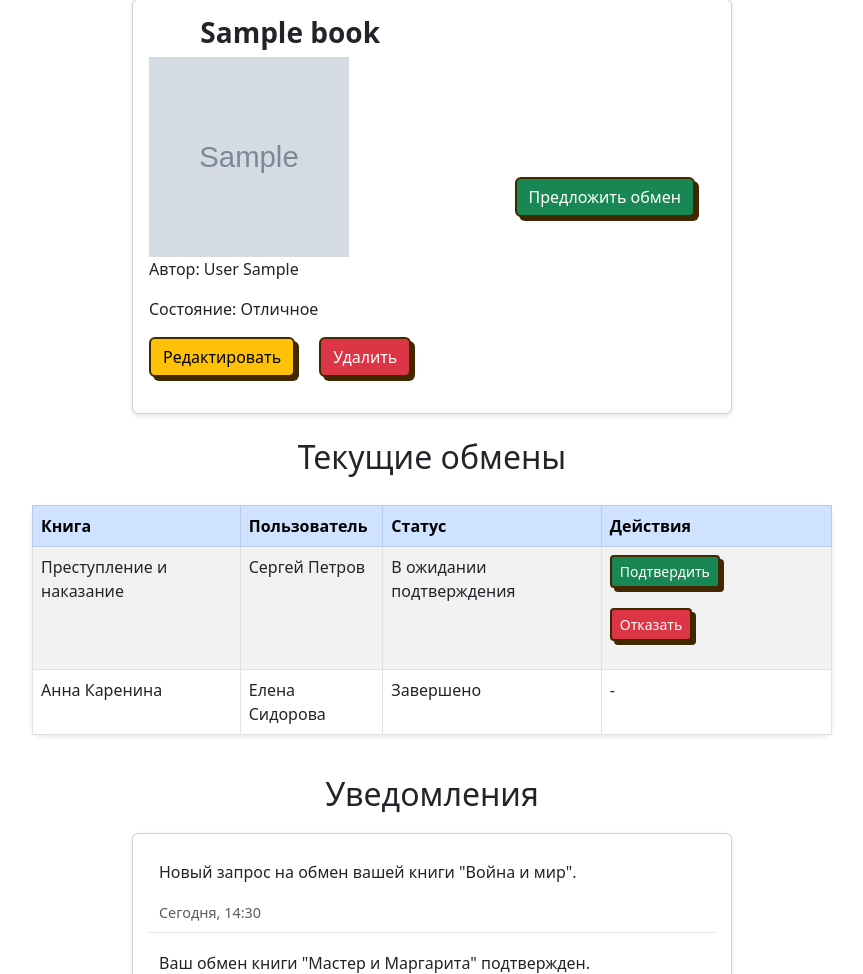
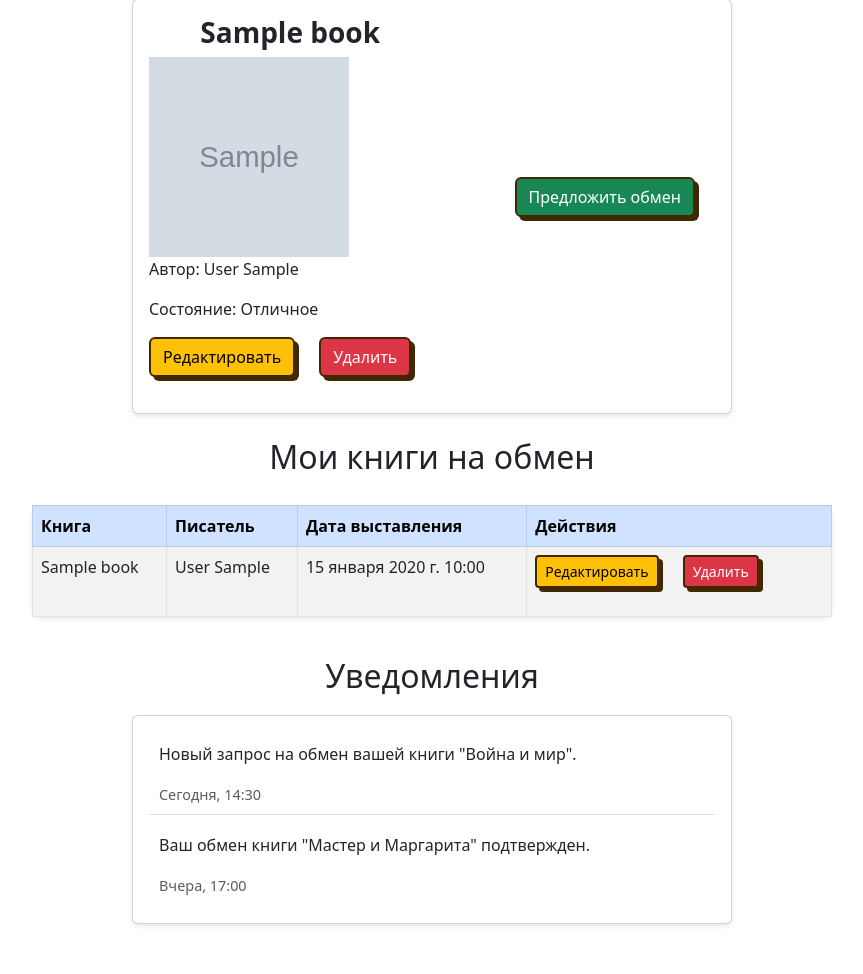
Before and after one commit to RainDarkNess/project_IVT_25_u, a Django app: page /user-page/ in a window 1280 px wide. Shown: the part 591-1565 px from the top of the page, without its empty margins (208-1071 px from the left). Run offline with Django 5.2, Linux system fonts and the light colour scheme; a user stored in the database is signed in; tables that the repository leaves empty hold one stand-in row (values such as "Sample post"); grey boxes marked "Sample" are stand-in pictures; some libraries are stand-ins or nearby versions.

Commit message:
<dev-frontend-user-page> update template

```diff
--- a/books/main/templates/main/userPage.html
+++ b/books/main/templates/main/userPage.html
@@ -14,9 +14,9 @@
 
 <div class="container mt-4">
     <div class="profile card p-4 shadow-sm d-flex flex-md-row flex-column align-items-center">
-            {% if user.img %}
-                <img src="{{ user.img.url }}" class="avatar" alt="Avatar">
-            {% endif %}
+        {% if user.img %}
+        <img src="{{ user.img.url }}" class="avatar" alt="Avatar">
+        {% endif %}
         <div class="info text-center text-md-start ms-md-3">
 
             {% if user.is_authenticated %}
@@ -37,7 +37,7 @@
         </div>
         <a class="btn btn-primary mt-3 mt-md-0" href="{% url 'edit_profile' %}">Редактировать профиль</a>
     </div>
-
+    {% if books%}
     <h2 class="mt-4">Мои книги</h2>
     <ul class="books-list list-unstyled">
         {% for book in books %}
@@ -56,41 +56,39 @@
                 <a href="{% url 'edit_book' book.idbooks %}" class="btn btn-warning">Редактировать</a>
                 <a href="{% url 'delete_book' book.idbooks %}" class="btn btn-danger">Удалить</a>
             </div>
-            <button class="exchange-button btn btn-success mt-2 mt-md-0">Предложить обмен</button>
+            <a href="{% url 'trading_from_page' book.idbooks %}" class="exchange-button btn btn-success mt-2 mt-md-0">Предложить обмен</a>
         </li>
         {% endfor %}
     </ul>
-
-    <h2 class="mt-4">Текущие обмены</h2>
+    {% endif %}
+    {% if myOrders%}
+    <h2 class="mt-4">Мои книги на обмен</h2>
     <div class="table-responsive">
         <table class="table table-bordered table-striped">
             <thead class="table-primary">
             <tr>
                 <th>Книга</th>
-                <th>Пользователь</th>
-                <th>Статус</th>
+                <th>Писатель</th>
+                <th>Дата выставления</th>
                 <th>Действия</th>
             </tr>
             </thead>
             <tbody>
+            {% for order in myOrders %}
             <tr>
-                <td>Преступление и наказание</td>
-                <td>Сергей Петров</td>
-                <td>В ожидании подтверждения</td>
+                <td>{{order.booktorequest.name}}</td>
+                <td>{{order.booktorequest.idwriter}}</td>
+                <td>{{order.dateorder}}</td>
                 <td>
-                    <button class="btn btn-success btn-sm">Подтвердить</button>
-                    <button class="btn btn-danger btn-sm">Отказать</button>
+                    <a href="{% url 'trading_edit'   order.idorder %}" class="btn btn-warning btn-sm">Редактировать</a>
+                    <a href="{% url 'trading_delete' order.idorder %}" class="btn btn-danger btn-sm">Удалить</a>
                 </td>
             </tr>
-            <tr>
-                <td>Анна Каренина</td>
-                <td>Елена Сидорова</td>
-                <td>Завершено</td>
-                <td>-</td>
-            </tr>
+            {% endfor %}
             </tbody>
         </table>
     </div>
+    {% endif %}
 
     <h2 class="mt-4">Уведомления</h2>
     <div class="notifications card p-3">
```
